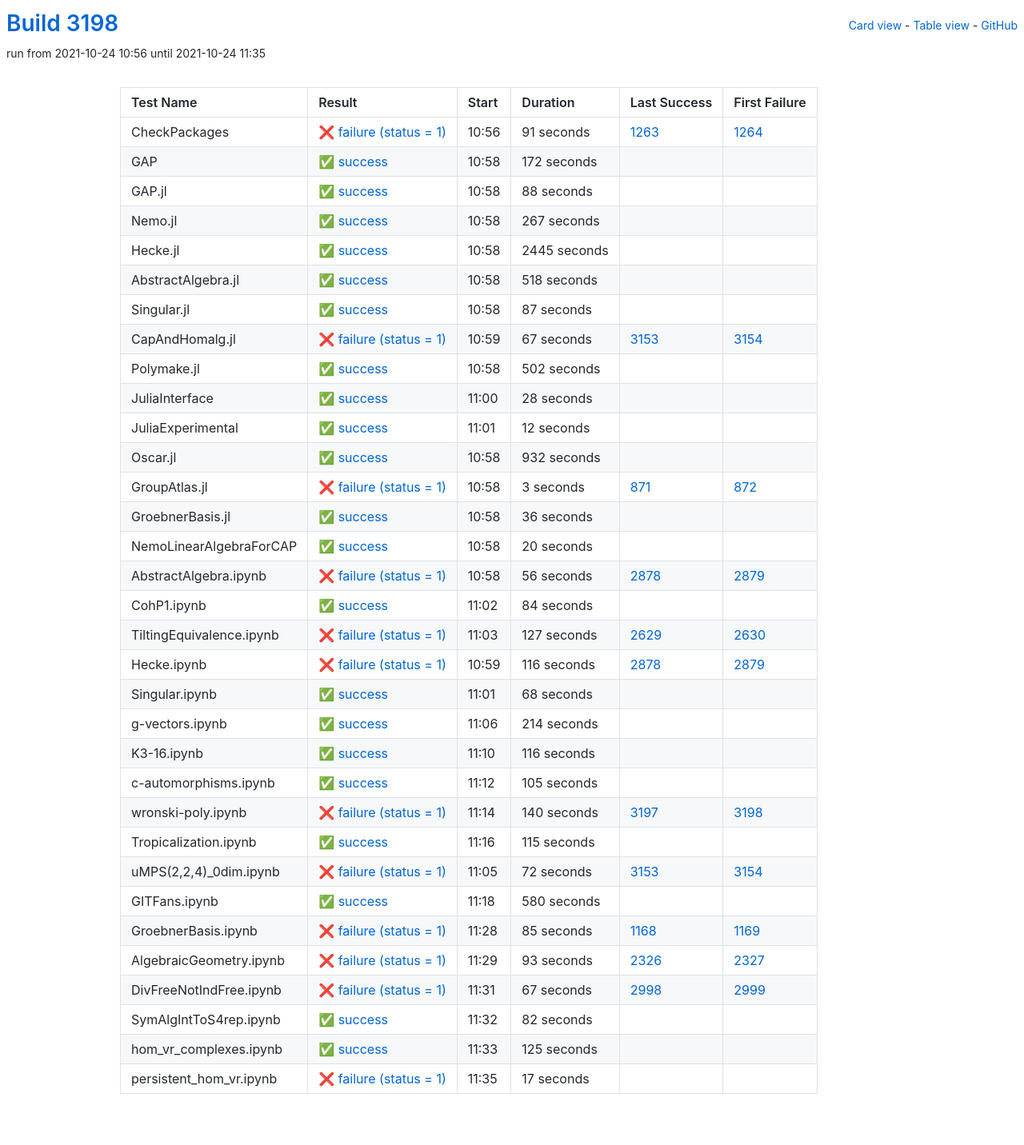
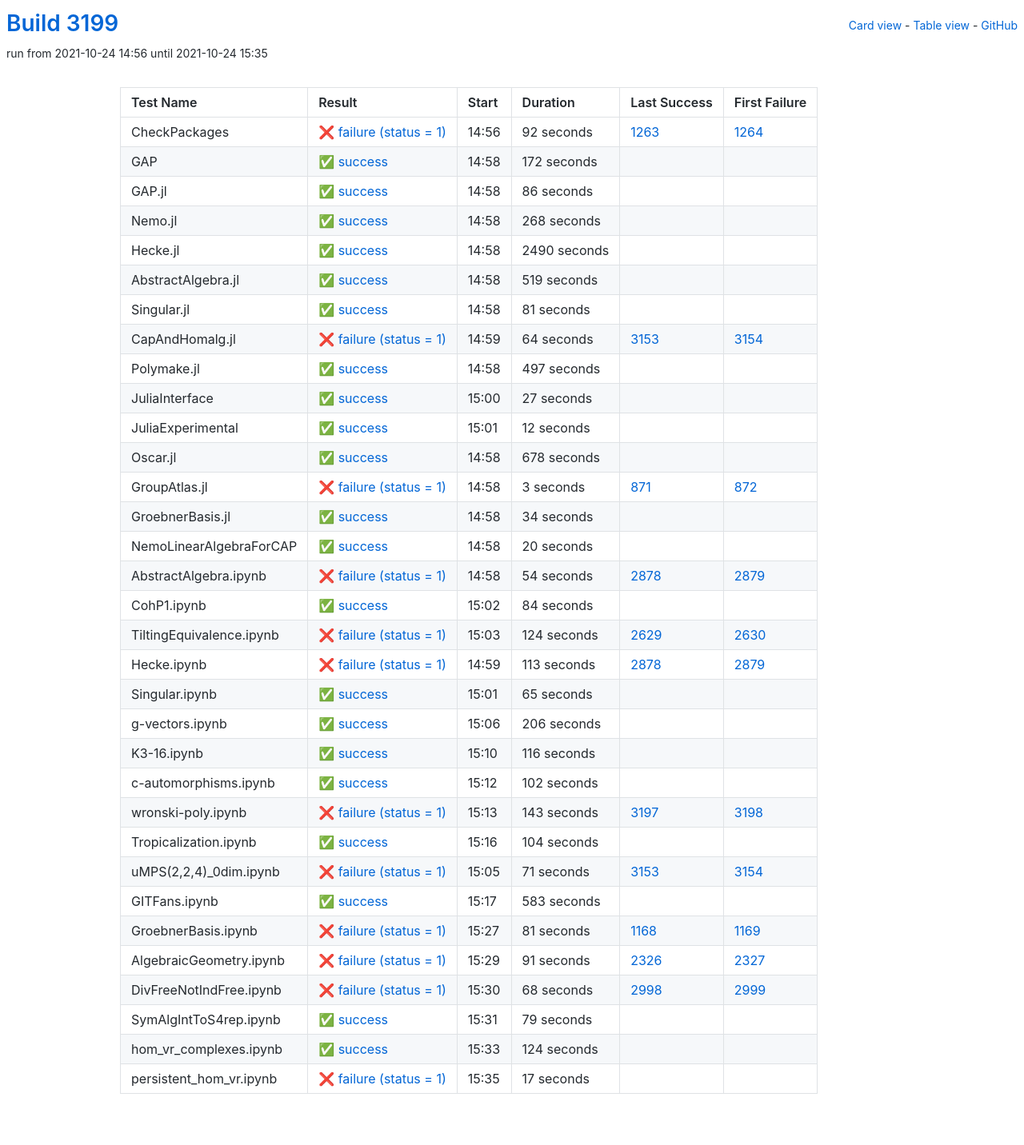
Before and after one commit to oscar-system/oscar-ci-status-stable, a Jekyll site: the page built from table.html, in a window 1280 px wide. Shown: the whole page at 80% size. Built offline with Jekyll 4.4.1, drawn with Linux system fonts in a browser that asks for light colours.

Commit message:
Build #3199

```diff
--- a/_data/ci.yml
+++ b/_data/ci.yml
@@ -1,6 +1,6 @@
 ---
-build: 3198
-build_url: https://oscarci.mathematik.uni-kl.de/job/oscar-stable/3198/
+build: 3199
+build_url: https://oscarci.mathematik.uni-kl.de/job/oscar-stable/3199/
 job: oscar-stable
 organization: oscar-system
 repo: oscar-ci-status-stable
@@ -8,20 +8,20 @@ repourl: https://github.com/oscar-system/oscar-ci-status-stable
 tests:
 - name: CheckPackages
   id: checkpackages
-  log: https://oscarci.mathematik.uni-kl.de/job/oscar-stable/3198/artifact/logs/build-3198/CheckPackages.log
-  start: 2021-10-24 10:56
+  log: https://oscarci.mathematik.uni-kl.de/job/oscar-stable/3199/artifact/logs/build-3199/CheckPackages.log
+  start: 2021-10-24 14:56
   success: false
   exitcode: 1
   status: failure
-  duration: 91
+  duration: 92
   last_success: 1263
   last_success_url: https://oscarci.mathematik.uni-kl.de/job/oscar-stable/1263/
   first_failure: 1264
   first_failure_url: https://oscarci.mathematik.uni-kl.de/job/oscar-stable/1264/
 - name: GAP
   id: gap
-  log: https://oscarci.mathematik.uni-kl.de/job/oscar-stable/3198/artifact/logs/build-3198/GAP.log
-  start: 2021-10-24 10:58
+  log: https://oscarci.mathematik.uni-kl.de/job/oscar-stable/3199/artifact/logs/build-3199/GAP.log
+  start: 2021-10-24 14:58
   success: true
   exitcode: 0
   status: success
@@ -32,104 +32,104 @@ tests:
   first_failure_url:
 - name: GAP.jl
   id: gap-jl
-  log: https://oscarci.mathematik.uni-kl.de/job/oscar-stable/3198/artifact/logs/build-3198/GAP.jl.log
-  start: 2021-10-24 10:58
+  log: https://oscarci.mathematik.uni-kl.de/job/oscar-stable/3199/artifact/logs/build-3199/GAP.jl.log
+  start: 2021-10-24 14:58
   success: true
   exitcode: 0
   status: success
-  duration: 88
+  duration: 86
   last_success: false
   last_success_url:
   first_failure: false
   first_failure_url:
 - name: Nemo.jl
   id: nemo-jl
-  log: https://oscarci.mathematik.uni-kl.de/job/oscar-stable/3198/artifact/logs/build-3198/Nemo.jl.log
-  start: 2021-10-24 10:58
+  log: https://oscarci.mathematik.uni-kl.de/job/oscar-stable/3199/artifact/logs/build-3199/Nemo.jl.log
+  start: 2021-10-24 14:58
   success: true
   exitcode: 0
   status: success
-  duration: 267
+  duration: 268
   last_success: false
   last_success_url:
   first_failure: false
   first_failure_url:
 - name: Hecke.jl
   id: hecke-jl
-  log: https://oscarci.mathematik.uni-kl.de/job/oscar-stable/3198/artifact/logs/build-3198/Hecke.jl.log
-  start: 2021-10-24 10:58
+  log: https://oscarci.mathematik.uni-kl.de/job/oscar-stable/3199/artifact/logs/build-3199/Hecke.jl.log
+  start: 2021-10-24 14:58
   success: true
   exitcode: 0
   status: success
-  duration: 2445
+  duration: 2490
   last_success: false
   last_success_url:
   first_failure: false
   first_failure_url:
 - name: AbstractAlgebra.jl
   id: abstractalgebra-jl
-  log: https://oscarci.mathematik.uni-kl.de/job/oscar-stable/3198/artifact/logs/build-3198/AbstractAlgebra.jl.log
-  start: 2021-10-24 10:58
+  log: https://oscarci.mathematik.uni-kl.de/job/oscar-stable/3199/artifact/logs/build-3199/AbstractAlgebra.jl.log
+  start: 2021-10-24 14:58
   success: true
   exitcode: 0
   status: success
-  duration: 518
+  duration: 519
   last_success: false
   last_success_url:
   first_failure: false
   first_failure_url:
 - name: Singular.jl
   id: singular-jl
-  log: https://oscarci.mathematik.uni-kl.de/job/oscar-stable/3198/artifact/logs/build-3198/Singular.jl.log
-  start: 2021-10-24 10:58
+  log: https://oscarci.mathematik.uni-kl.de/job/oscar-stable/3199/artifact/logs/build-3199/Singular.jl.log
+  start: 2021-10-24 14:58
   success: true
   exitcode: 0
   status: success
-  duration: 87
+  duration: 81
   last_success: false
   last_success_url:
   first_failure: false
   first_failure_url:
 - name: CapAndHomalg.jl
   id: capandhomalg-jl
-  log: https://oscarci.mathematik.uni-kl.de/job/oscar-stable/3198/artifact/logs/build-3198/CapAndHomalg.jl.log
-  start: 2021-10-24 10:59
+  log: https://oscarci.mathematik.uni-kl.de/job/oscar-stable/3199/artifact/logs/build-3199/CapAndHomalg.jl.log
+  start: 2021-10-24 14:59
   success: false
   exitcode: 1
   status: failure
-  duration: 67
+  duration: 64
   last_success: 3153
   last_success_url: https://oscarci.mathematik.uni-kl.de/job/oscar-stable/3153/
   first_failure: 3154
   first_failure_url: https://oscarci.mathematik.uni-kl.de/job/oscar-stable/3154/
 - name: Polymake.jl
   id: polymake-jl
-  log: https://oscarci.mathematik.uni-kl.de/job/oscar-stable/3198/artifact/logs/build-3198/Polymake.jl.log
-  start: 2021-10-24 10:58
+  log: https://oscarci.mathematik.uni-kl.de/job/oscar-stable/3199/artifact/logs/build-3199/Polymake.jl.log
+  start: 2021-10-24 14:58
   success: true
   exitcode: 0
   status: success
-  duration: 502
+  duration: 497
   last_success: false
   last_success_url:
   first_failure: false
   first_failure_url:
 - name: JuliaInterface
   id: juliainterface
-  log: https://oscarci.mathematik.uni-kl.de/job/oscar-stable/3198/artifact/logs/build-3198/JuliaInterface.log
-  start: 2021-10-24 11:00
+  log: https://oscarci.mathematik.uni-kl.de/job/oscar-stable/3199/artifact/logs/build-3199/JuliaInterface.log
+  start: 2021-10-24 15:00
   success: true
   exitcode: 0
   status: success
-  duration: 28
+  duration: 27
   last_success: false
   last_success_url:
   first_failure: false
   first_failure_url:
 - name: JuliaExperimental
   id: juliaexperimental
-  log: https://oscarci.mathematik.uni-kl.de/job/oscar-stable/3198/artifact/logs/build-3198/JuliaExperimental.log
-  start: 2021-10-24 11:01
+  log: https://oscarci.mathematik.uni-kl.de/job/oscar-stable/3199/artifact/logs/build-3199/JuliaExperimental.log
+  start: 2021-10-24 15:01
   success: true
   exitcode: 0
   status: success
@@ -140,20 +140,20 @@ tests:
   first_failure_url:
 - name: Oscar.jl
   id: oscar-jl
-  log: https://oscarci.mathematik.uni-kl.de/job/oscar-stable/3198/artifact/logs/build-3198/Oscar.jl.log
-  start: 2021-10-24 10:58
+  log: https://oscarci.mathematik.uni-kl.de/job/oscar-stable/3199/artifact/logs/build-3199/Oscar.jl.log
+  start: 2021-10-24 14:58
   success: true
   exitcode: 0
   status: success
-  duration: 932
+  duration: 678
   last_success: false
   last_success_url:
   first_failure: false
   first_failure_url:
 - name: GroupAtlas.jl
   id: groupatlas-jl
-  log: https://oscarci.mathematik.uni-kl.de/job/oscar-stable/3198/artifact/logs/build-3198/GroupAtlas.jl.log
-  start: 2021-10-24 10:58
+  log: https://oscarci.mathematik.uni-kl.de/job/oscar-stable/3199/artifact/logs/build-3199/GroupAtlas.jl.log
+  start: 2021-10-24 14:58
   success: false
   exitcode: 1
   status: failure
@@ -164,20 +164,20 @@ tests:
   first_failure_url: https://oscarci.mathematik.uni-kl.de/job/oscar-stable/872/
 - name: GroebnerBasis.jl
   id: groebnerbasis-jl
-  log: https://oscarci.mathematik.uni-kl.de/job/oscar-stable/3198/artifact/logs/build-3198/GroebnerBasis.jl.log
-  start: 2021-10-24 10:58
+  log: https://oscarci.mathematik.uni-kl.de/job/oscar-stable/3199/artifact/logs/build-3199/GroebnerBasis.jl.log
+  start: 2021-10-24 14:58
   success: true
   exitcode: 0
   status: success
-  duration: 36
+  duration: 34
   last_success: false
   last_success_url:
   first_failure: false
   first_failure_url:
 - name: NemoLinearAlgebraForCAP
   id: nemolinearalgebraforcap
-  log: https://oscarci.mathematik.uni-kl.de/job/oscar-stable/3198/artifact/logs/build-3198/NemoLinearAlgebraForCAP.log
-  start: 2021-10-24 10:58
+  log: https://oscarci.mathematik.uni-kl.de/job/oscar-stable/3199/artifact/logs/build-3199/NemoLinearAlgebraForCAP.log
+  start: 2021-10-24 14:58
   success: true
   exitcode: 0
   status: success
@@ -188,20 +188,20 @@ tests:
   first_failure_url:
 - name: AbstractAlgebra.ipynb
   id: abstractalgebra-ipynb
-  log: https://oscarci.mathematik.uni-kl.de/job/oscar-stable/3198/artifact/logs/build-3198/AbstractAlgebra.ipynb.log
-  start: 2021-10-24 10:58
+  log: https://oscarci.mathematik.uni-kl.de/job/oscar-stable/3199/artifact/logs/build-3199/AbstractAlgebra.ipynb.log
+  start: 2021-10-24 14:58
   success: false
   exitcode: 1
   status: failure
-  duration: 56
+  duration: 54
   last_success: 2878
   last_success_url: https://oscarci.mathematik.uni-kl.de/job/oscar-stable/2878/
   first_failure: 2879
   first_failure_url: https://oscarci.mathematik.uni-kl.de/job/oscar-stable/2879/
 - name: CohP1.ipynb
   id: cohp1-ipynb
-  log: https://oscarci.mathematik.uni-kl.de/job/oscar-stable/3198/artifact/logs/build-3198/CohP1.ipynb.log
-  start: 2021-10-24 11:02
+  log: https://oscarci.mathematik.uni-kl.de/job/oscar-stable/3199/artifact/logs/build-3199/CohP1.ipynb.log
+  start: 2021-10-24 15:02
   success: true
   exitcode: 0
   status: success
@@ -212,56 +212,56 @@ tests:
   first_failure_url:
 - name: TiltingEquivalence.ipynb
   id: tiltingequivalence-ipynb
-  log: https://oscarci.mathematik.uni-kl.de/job/oscar-stable/3198/artifact/logs/build-3198/TiltingEquivalence.ipynb.log
-  start: 2021-10-24 11:03
+  log: https://oscarci.mathematik.uni-kl.de/job/oscar-stable/3199/artifact/logs/build-3199/TiltingEquivalence.ipynb.log
+  start: 2021-10-24 15:03
   success: false
   exitcode: 1
   status: failure
-  duration: 127
+  duration: 124
   last_success: 2629
   last_success_url: https://oscarci.mathematik.uni-kl.de/job/oscar-stable/2629/
   first_failure: 2630
   first_failure_url: https://oscarci.mathematik.uni-kl.de/job/oscar-stable/2630/
 - name: Hecke.ipynb
   id: hecke-ipynb
-  log: https://oscarci.mathematik.uni-kl.de/job/oscar-stable/3198/artifact/logs/build-3198/Hecke.ipynb.log
-  start: 2021-10-24 10:59
+  log: https://oscarci.mathematik.uni-kl.de/job/oscar-stable/3199/artifact/logs/build-3199/Hecke.ipynb.log
+  start: 2021-10-24 14:59
   success: false
   exitcode: 1
   status: failure
-  duration: 116
+  duration: 113
   last_success: 2878
   last_success_url: https://oscarci.mathematik.uni-kl.de/job/oscar-stable/2878/
   first_failure: 2879
   first_failure_url: https://oscarci.mathematik.uni-kl.de/job/oscar-stable/2879/
 - name: Singular.ipynb
   id: singular-ipynb
-  log: https://oscarci.mathematik.uni-kl.de/job/oscar-stable/3198/artifact/logs/build-3198/Singular.ipynb.log
-  start: 2021-10-24 11:01
+  log: https://oscarci.mathematik.uni-kl.de/job/oscar-stable/3199/artifact/logs/build-3199/Singular.ipynb.log
+  start: 2021-10-24 15:01
   success: true
   exitcode: 0
   status: success
-  duration: 68
+  duration: 65
   last_success: false
   last_success_url:
   first_failure: false
   first_failure_url:
 - name: g-vectors.ipynb
   id: g-vectors-ipynb
-  log: https://oscarci.mathematik.uni-kl.de/job/oscar-stable/3198/artifact/logs/build-3198/g-vectors.ipynb.log
-  start: 2021-10-24 11:06
+  log: https://oscarci.mathematik.uni-kl.de/job/oscar-stable/3199/artifact/logs/build-3199/g-vectors.ipynb.log
+  start: 2021-10-24 15:06
   success: true
   exitcode: 0
   status: success
-  duration: 214
+  duration: 206
   last_success: false
   last_success_url:
   first_failure: false
   first_failure_url:
 - name: K3-16.ipynb
   id: k3-16-ipynb
-  log: https://oscarci.mathematik.uni-kl.de/job/oscar-stable/3198/artifact/logs/build-3198/K3-16.ipynb.log
-  start: 2021-10-24 11:10
+  log: https://oscarci.mathematik.uni-kl.de/job/oscar-stable/3199/artifact/logs/build-3199/K3-16.ipynb.log
+  start: 2021-10-24 15:10
   success: true
   exitcode: 0
   status: success
@@ -272,128 +272,128 @@ tests:
   first_failure_url:
 - name: c-automorphisms.ipynb
   id: c-automorphisms-ipynb
-  log: https://oscarci.mathematik.uni-kl.de/job/oscar-stable/3198/artifact/logs/build-3198/c-automorphisms.ipynb.log
-  start: 2021-10-24 11:12
+  log: https://oscarci.mathematik.uni-kl.de/job/oscar-stable/3199/artifact/logs/build-3199/c-automorphisms.ipynb.log
+  start: 2021-10-24 15:12
   success: true
   exitcode: 0
   status: success
-  duration: 105
+  duration: 102
   last_success: false
   last_success_url:
   first_failure: false
   first_failure_url:
 - name: wronski-poly.ipynb
   id: wronski-poly-ipynb
-  log: https://oscarci.mathematik.uni-kl.de/job/oscar-stable/3198/artifact/logs/build-3198/wronski-poly.ipynb.log
-  start: 2021-10-24 11:14
+  log: https://oscarci.mathematik.uni-kl.de/job/oscar-stable/3199/artifact/logs/build-3199/wronski-poly.ipynb.log
+  start: 2021-10-24 15:13
   success: false
   exitcode: 1
   status: failure
-  duration: 140
+  duration: 143
   last_success: 3197
   last_success_url: https://oscarci.mathematik.uni-kl.de/job/oscar-stable/3197/
   first_failure: 3198
   first_failure_url: https://oscarci.mathematik.uni-kl.de/job/oscar-stable/3198/
 - name: Tropicalization.ipynb
   id: tropicalization-ipynb
-  log: https://oscarci.mathematik.uni-kl.de/job/oscar-stable/3198/artifact/logs/build-3198/Tropicalization.ipynb.log
-  start: 2021-10-24 11:16
+  log: https://oscarci.mathematik.uni-kl.de/job/oscar-stable/3199/artifact/logs/build-3199/Tropicalization.ipynb.log
+  start: 2021-10-24 15:16
   success: true
   exitcode: 0
   status: success
-  duration: 115
+  duration: 104
   last_success: false
   last_success_url:
   first_failure: false
   first_failure_url:
 - name: uMPS(2,2,4)_0dim.ipynb
   id: umps-2-2-4-0dim-ipynb
-  log: https://oscarci.mathematik.uni-kl.de/job/oscar-stable/3198/artifact/logs/build-3198/uMPS-2-2-4-_0dim.ipynb.log
-  start: 2021-10-24 11:05
+  log: https://oscarci.mathematik.uni-kl.de/job/oscar-stable/3199/artifact/logs/build-3199/uMPS-2-2-4-_0dim.ipynb.log
+  start: 2021-10-24 15:05
   success: false
   exitcode: 1
   status: failure
-  duration: 72
+  duration: 71
   last_success: 3153
   last_success_url: https://oscarci.mathematik.uni-kl.de/job/oscar-stable/3153/
   first_failure: 3154
   first_failure_url: https://oscarci.mathematik.uni-kl.de/job/oscar-stable/3154/
 - name: GITFans.ipynb
   id: gitfans-ipynb
-  log: https://oscarci.mathematik.uni-kl.de/job/oscar-stable/3198/artifact/logs/build-3198/GITFans.ipynb.log
-  start: 2021-10-24 11:18
+  log: https://oscarci.mathematik.uni-kl.de/job/oscar-stable/3199/artifact/logs/build-3199/GITFans.ipynb.log
+  start: 2021-10-24 15:17
   success: true
   exitcode: 0
   status: success
-  duration: 580
+  duration: 583
   last_success: false
   last_success_url:
   first_failure: false
   first_failure_url:
 - name: GroebnerBasis.ipynb
   id: groebnerbasis-ipynb
-  log: https://oscarci.mathematik.uni-kl.de/job/oscar-stable/3198/artifact/logs/build-3198/GroebnerBasis.ipynb.log
-  start: 2021-10-24 11:28
+  log: https://oscarci.mathematik.uni-kl.de/job/oscar-stable/3199/artifact/logs/build-3199/GroebnerBasis.ipynb.log
+  start: 2021-10-24 15:27
   success: false
   exitcode: 1
   status: failure
-  duration: 85
+  duration: 81
   last_success: 1168
   last_success_url: https://oscarci.mathematik.uni-kl.de/job/oscar-stable/1168/
   first_failure: 1169
   first_failure_url: https://oscarci.mathematik.uni-kl.de/job/oscar-stable/1169/
 - name: AlgebraicGeometry.ipynb
   id: algebraicgeometry-ipynb
-  log: https://oscarci.mathematik.uni-kl.de/job/oscar-stable/3198/artifact/logs/build-3198/AlgebraicGeometry.ipynb.log
-  start: 2021-10-24 11:29
+  log: https://oscarci.mathematik.uni-kl.de/job/oscar-stable/3199/artifact/logs/build-3199/AlgebraicGeometry.ipynb.log
+  start: 2021-10-24 15:29
   success: false
   exitcode: 1
   status: failure
-  duration: 93
+  duration: 91
   last_success: 2326
   last_success_url: https://oscarci.mathematik.uni-kl.de/job/oscar-stable/2326/
   first_failure: 2327
   first_failure_url: https://oscarci.mathematik.uni-kl.de/job/oscar-stable/2327/
 - name: DivFreeNotIndFree.ipynb
   id: divfreenotindfree-ipynb
-  log: https://oscarci.mathematik.uni-kl.de/job/oscar-stable/3198/artifact/logs/build-3198/DivFreeNotIndFree.ipynb.log
-  start: 2021-10-24 11:31
+  log: https://oscarci.mathematik.uni-kl.de/job/oscar-stable/3199/artifact/logs/build-3199/DivFreeNotIndFree.ipynb.log
+  start: 2021-10-24 15:30
   success: false
   exitcode: 1
   status: failure
-  duration: 67
+  duration: 68
   last_success: 2998
   last_success_url: https://oscarci.mathematik.uni-kl.de/job/oscar-stable/2998/
   first_failure: 2999
   first_failure_url: https://oscarci.mathematik.uni-kl.de/job/oscar-stable/2999/
 - name: SymAlgIntToS4rep.ipynb
   id: symalginttos4rep-ipynb
-  log: https://oscarci.mathematik.uni-kl.de/job/oscar-stable/3198/artifact/logs/build-3198/SymAlgIntToS4rep.ipynb.log
-  start: 2021-10-24 11:32
+  log: https://oscarci.mathematik.uni-kl.de/job/oscar-stable/3199/artifact/logs/build-3199/SymAlgIntToS4rep.ipynb.log
+  start: 2021-10-24 15:31
   success: true
   exitcode: 0
   status: success
-  duration: 82
+  duration: 79
   last_success: false
   last_success_url:
   first_failure: false
   first_failure_url:
 - name: hom_vr_complexes.ipynb
   id: hom-vr-complexes-ipynb
-  log: https://oscarci.mathematik.uni-kl.de/job/oscar-stable/3198/artifact/logs/build-3198/hom_vr_complexes.ipynb.log
-  start: 2021-10-24 11:33
+  log: https://oscarci.mathematik.uni-kl.de/job/oscar-stable/3199/artifact/logs/build-3199/hom_vr_complexes.ipynb.log
+  start: 2021-10-24 15:33
   success: true
   exitcode: 0
   status: success
-  duration: 125
+  duration: 124
   last_success: false
   last_success_url:
   first_failure: false
   first_failure_url:
 - name: persistent_hom_vr.ipynb
   id: persistent-hom-vr-ipynb
-  log: https://oscarci.mathematik.uni-kl.de/job/oscar-stable/3198/artifact/logs/build-3198/persistent_hom_vr.ipynb.log
-  start: 2021-10-24 11:35
+  log: https://oscarci.mathematik.uni-kl.de/job/oscar-stable/3199/artifact/logs/build-3199/persistent_hom_vr.ipynb.log
+  start: 2021-10-24 15:35
   success: false
   exitcode: 1
   status: failure
```
Also changed, not shown: README.md.
